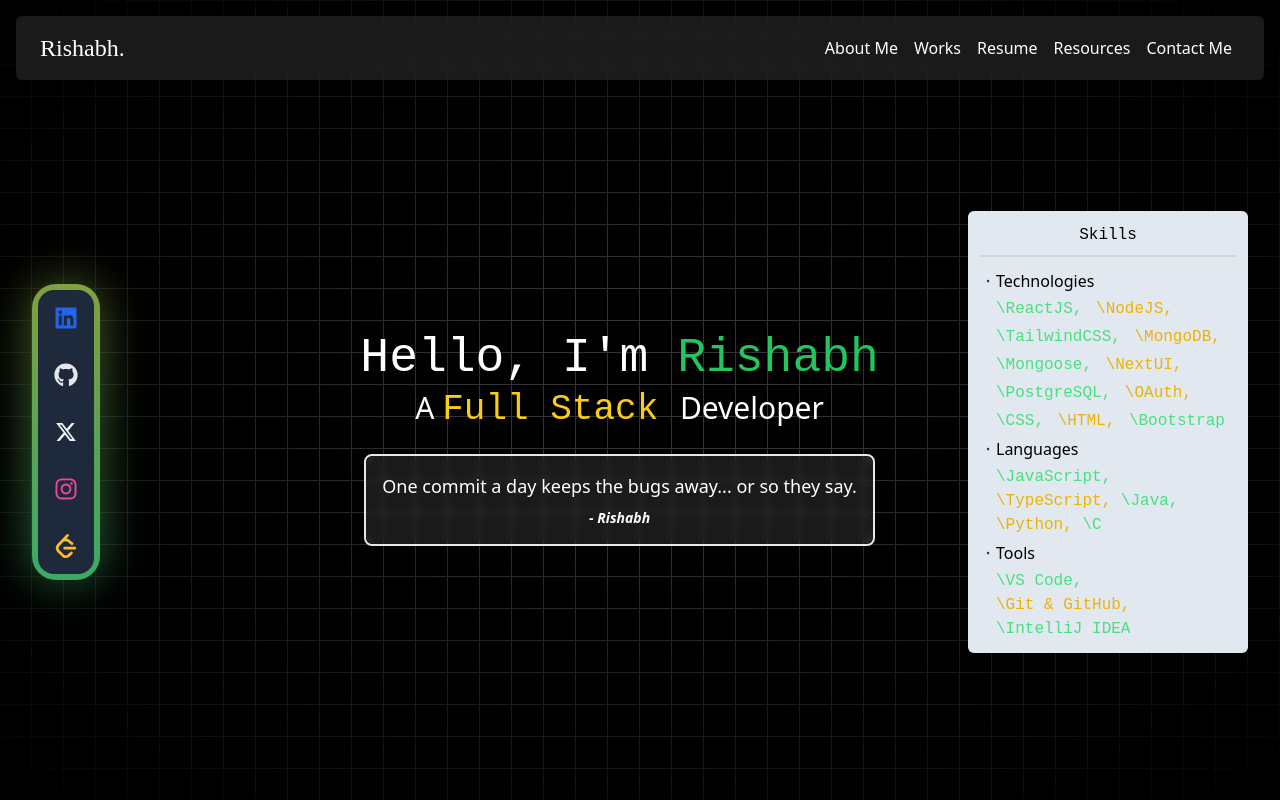
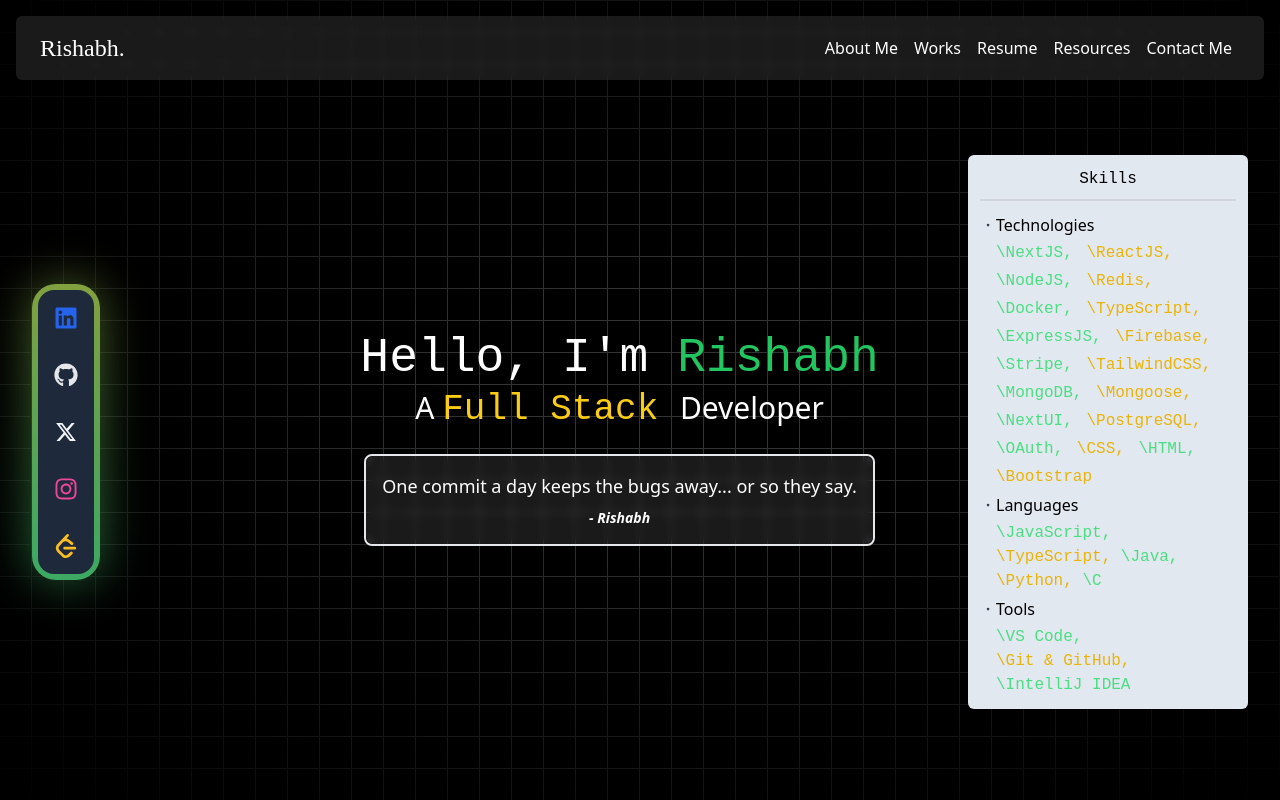
Before and after one commit to rishabhguptajs/personal_portfolio, a Next.js app: page / in a window 1280 px wide. Built offline with nearby package versions, Linux system fonts and the light colour scheme; what @codaworks/react-glow would draw is missing.

Commit message:
refactor: Update Technologies in SkillsCard component

```diff
--- a/src/app/page.tsx
+++ b/src/app/page.tsx
@@ -68,8 +68,15 @@ export default function Home() {
         <div className="sm:flex sm:items-center sm:relative sm:right-4 mt-6 sm:mt-0 min-w-[200px] z-50 sm:flex-grow-0">
           <SkillsCard
             Technologies={[
+              "NextJS",
               "ReactJS",
               "NodeJS",
+              "Redis",
+              "Docker",
+              "TypeScript",
+              "ExpressJS",
+              "Firebase",
+              "Stripe",
               "TailwindCSS",
               "MongoDB",
               "Mongoose",
```
